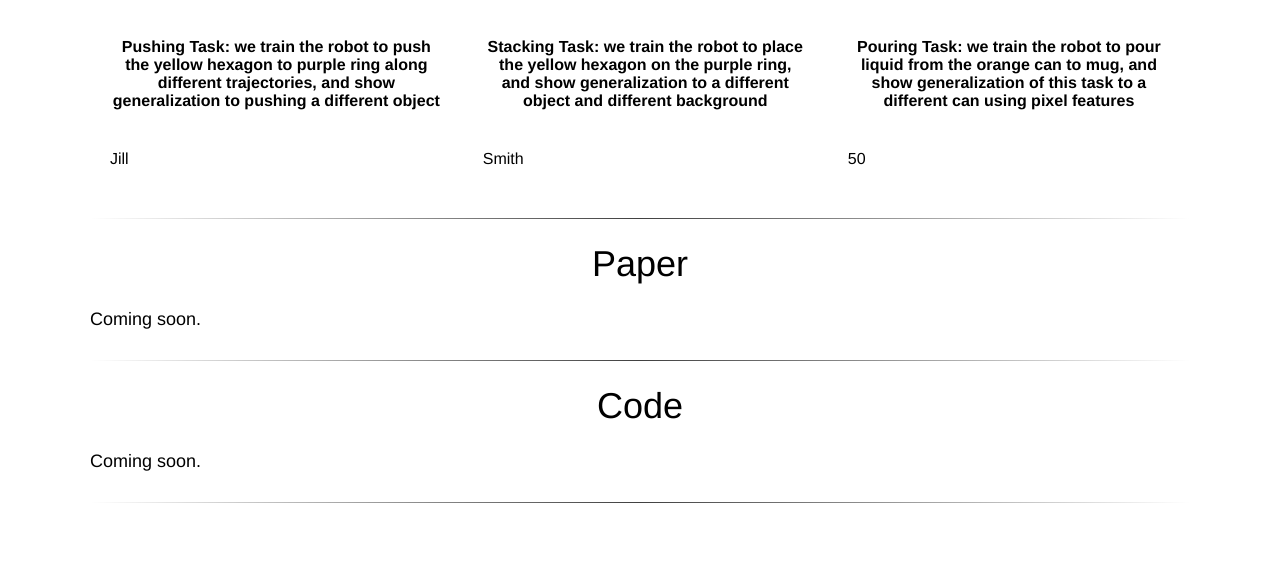
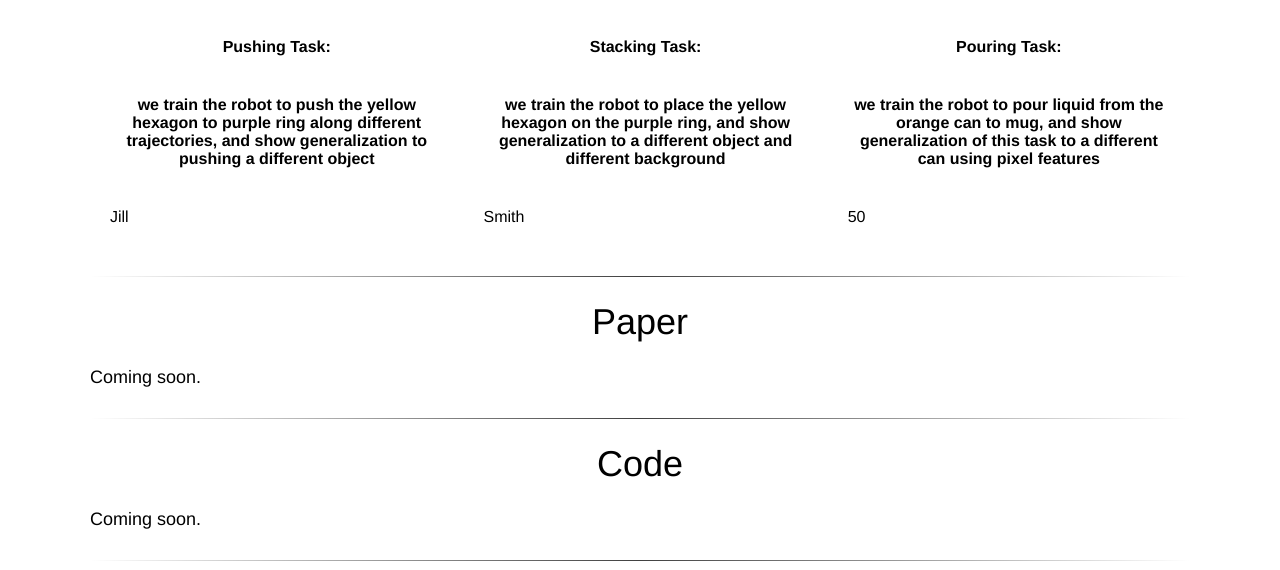
Before and after one commit to audhuang/veg, a plain HTML site: page index.html in a window 1280 px wide. Shown: the part 2934-3504 px from the top of the page. Before the commit the page ends 3446 px from the top, so only its background shows below. Drawn offline with Linux system fonts and the light colour scheme; a script that the page names is missing.

Commit message:
full video

```diff
--- a/index.html
+++ b/index.html
@@ -250,9 +250,14 @@
       <center>
       <table border="0" align="center" cellspacing="0" cellpadding="20">
       <tr>
-      <th> <b>Pushing Task: </b> we train the robot to push the yellow hexagon to purple ring along different trajectories, and show generalization to pushing a different object  </th>
-      <th> <b> Stacking Task: </b> we train the robot to place the yellow hexagon on the purple ring, and show generalization to a different object and different background </th>
-      <th> Pouring Task: </b> we train the robot to pour liquid from the orange can to mug, and show generalization of this task to a different can using pixel features </th>
+      <th> <b>Pushing Task: </b>   </th>
+      <th> <b> Stacking Task: </b>  </th>
+      <th> Pouring Task: </b>  </th>
+      </tr>
+      <tr>
+      <th> we train the robot to push the yellow hexagon to purple ring along different trajectories, and show generalization to pushing a different object  </th>
+      <th> we train the robot to place the yellow hexagon on the purple ring, and show generalization to a different object and different background </th>
+      <th> we train the robot to pour liquid from the orange can to mug, and show generalization of this task to a different can using pixel features </th>
       </tr>
     <tr>
       <td>Jill</td>
```
